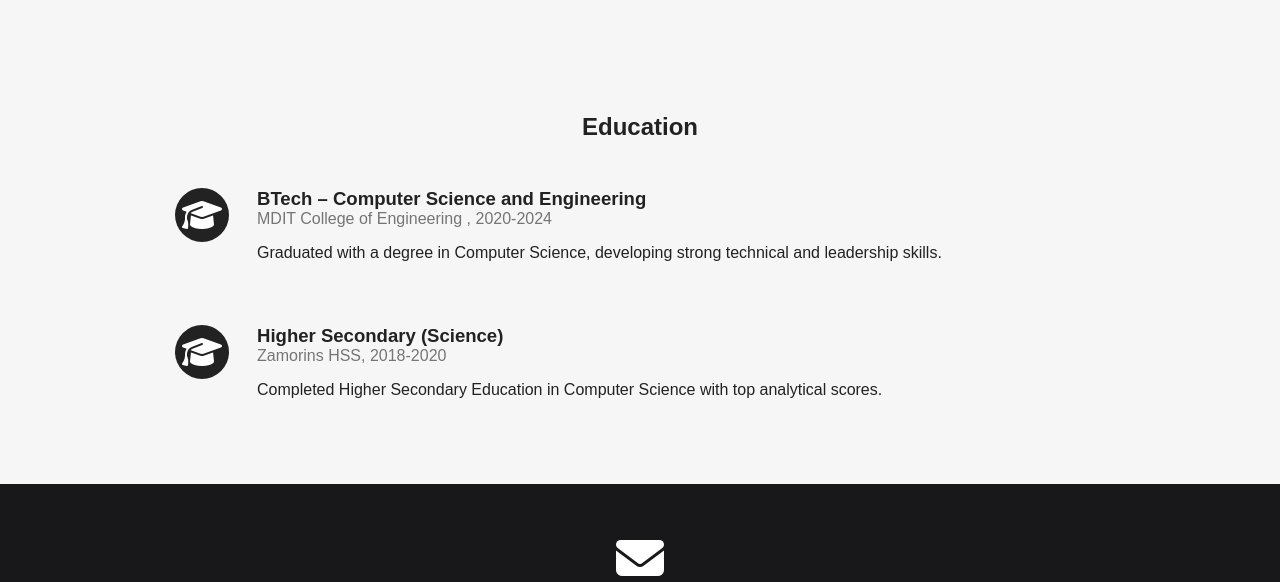
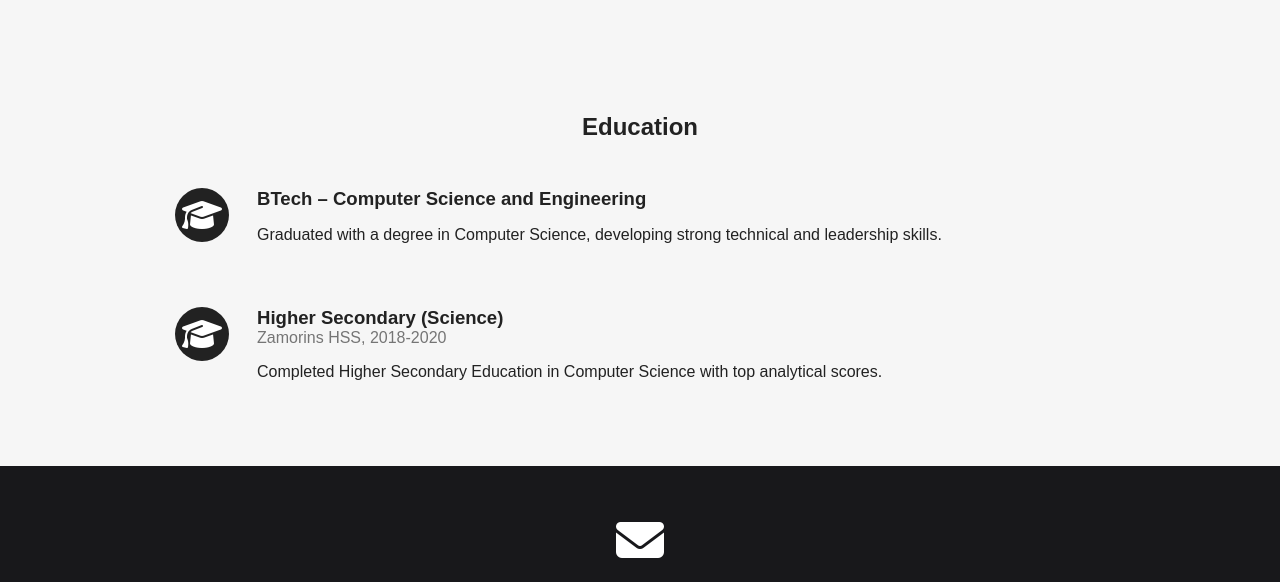
Before and after one commit to akshayremeshp/akshayremesh.github.io, a plain HTML site: page index.html in a window 1280 px wide. Shown: the part 3203-3785 px from the top of the page. Drawn offline with Linux system fonts and the light colour scheme.

Commit message:
Remove college and date from education timeline
Removed the date and college name from the education section.

```diff
--- a/index.html
+++ b/index.html
@@ -154,7 +154,6 @@
         <div class="timeline-icon"><i class="fas fa-graduation-cap"></i></div>
         <div>
           <h3>BTech – Computer Science and Engineering</h3>
-          <span class="timeline-date">MDIT College of Engineering , 2020-2024 </span>
           <p>Graduated with a degree in Computer Science, developing strong technical and leadership skills.</p>
         </div>
       </div>
```
